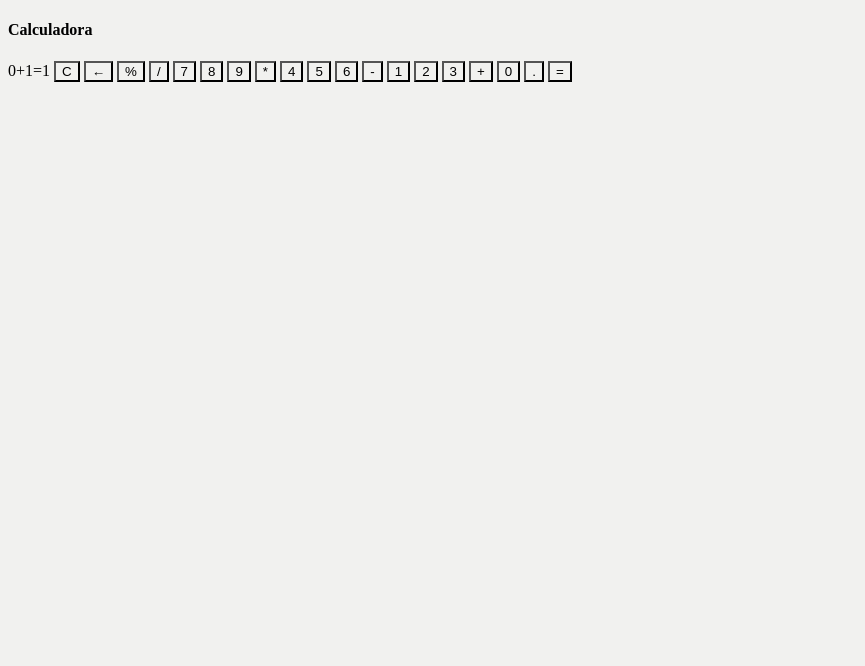
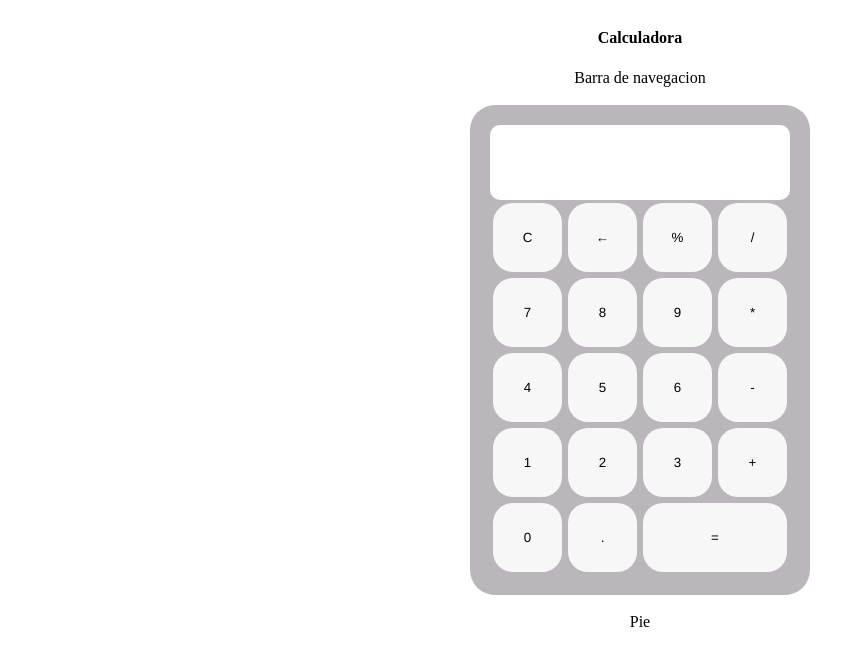
Before and after one commit to YaniryFlorez/pw_u1_fundamentos_yf, a plain HTML site: page html/CalculadoraFinal.html in a window 1280 px wide. Shown: the whole page, without its empty margins (0-865 px from the left). Drawn offline with Linux system fonts and the light colour scheme.

Commit message:
Taller 08_ Maquetacion de paginas web

```diff
--- a/css/Calculadora.css
+++ b/css/Calculadora.css
@@ -1,6 +1,44 @@
-*{
-    background-color: rgb(241, 241, 239);
+
+.container {
+    display: flex;
+    justify-content: center;
+    align-items: center;
+    flex-direction: column;
 }
 .calculadora {
+    display: grid;
+    grid-template-columns:75px 75px 75px 75px;
+    grid-template-rows: 75px 75px 75px 75px 75px 75px;
+    background: #bbb6bb;
+    border-radius: 25px;
+    padding: 20px;
+}
+
+#display {
+    grid-column: span 4;
+    background: white;
+    border-radius: 10px;
+    text-align: right;
+    padding-bottom: 10px;
+    padding-top: 40px;
+    padding-right: 10px;
+    font-family: 'Franklin Gothic Medium', 'Arial Narrow', Arial, sans-serif;
+    font-size: 25px;
+}
+.column-2 {
+    grid-column: span 2;
+}
+button {
+    cursor: pointer;
+    margin: 3px;
+    border-radius: 20px;
+    border: none;
+    background:#f8f7f8;
+    font-size: 60;
+    color: black;
+    font-family:'Franklin Gothic Medium', 'Arial Narrow', Arial, sans-serif;
+}
+button:active{
+    background: #d4c8d4;
 
 }
--- a/html/CalculadoraFinal.html
+++ b/html/CalculadoraFinal.html
@@ -8,35 +8,39 @@
     <script src="../js/Calculadora.js"></script>
 </head>
 <body>
+    <div class="container">
     <header>
         <h4>Calculadora</h4>
     </header>
-    <nav></nav>
-    <section>
+    <nav>Barra de navegacion</nav>
+    <br>
+    <section class="datos">
         <div class="calculadora">
-        <label for="">0+1=1</label>
-        <button>C</button>
+        <div id="display" ></div>
+        <button onclick="borrar()">C</button>
         <button>&larr;</button>
-        <button>%</button>
-        <button>/</button>
-        <button>7</button>
-        <button>8</button>
-        <button>9</button>
-        <button>*</button>
-        <button>4</button>
-        <button>5</button>
-        <button>6</button>
-        <button>-</button>
-        <button>1</button>
-        <button>2</button>
-        <button>3</button>
-        <button>+</button>
-        <button>0</button>
-        <button>.</button>
-        <button>=</button>
+        <button onclick="mostrarDisplay('%')">%</button>
+        <button onclick="mostrarDisplay('/')">/</button>
+        <button onclick="mostrarDisplay('7')">7</button>
+        <button onclick="mostrarDisplay('8')">8</button>
+        <button onclick="mostrarDisplay('9')">9</button>
+        <button onclick="mostrarDisplay('*')">*</button>
+        <button onclick="mostrarDisplay('4')">4</button>
+        <button onclick="mostrarDisplay('5')">5</button>
+        <button onclick="mostrarDisplay('6')">6</button>
+        <button onclick="mostrarDisplay('-')">-</button>
+        <button onclick="mostrarDisplay('1')">1</button>
+        <button onclick="mostrarDisplay('2')">2</button>
+        <button onclick="mostrarDisplay('3')">3</button>
+        <button onclick="mostrarDisplay('+')">+</button>
+        <button onclick="mostrarDisplay('0')">0</button>
+        <button onclick="mostrarDisplay('.')">.</button>
+        <button onclick="mostrarDisplay('0')" class="column-2">=</button>
 
         </div>
     </section>
-    <footer></footer>
+    <br>
+    <footer>Pie</footer>
+    </div>
 </body>
 </html>
--- a/js/Calculadora.js
+++ b/js/Calculadora.js
@@ -0,0 +1,36 @@
+let num1=0;
+let num2=0;
+let SegundoDigito ="0";
+
+
+
+function mostrarDisplay(valor){
+    let elemento = document.getElementById('display');
+    elemento.innerText = elemento.innerText+ valor;
+
+}
+
+function sumar(){
+     if(esSegundoDigito === "0"){
+        num1 = parseFloat(document.getElementById("id_display").innerText);
+        SegundoDigito = "1";
+
+    }
+
+}
+function restar(){
+
+}
+function multiplicar(){
+
+}
+function dividir(){
+
+}
+function porcentaje(){
+
+}
+function guardar(){
+  validar();
+
+}
```
